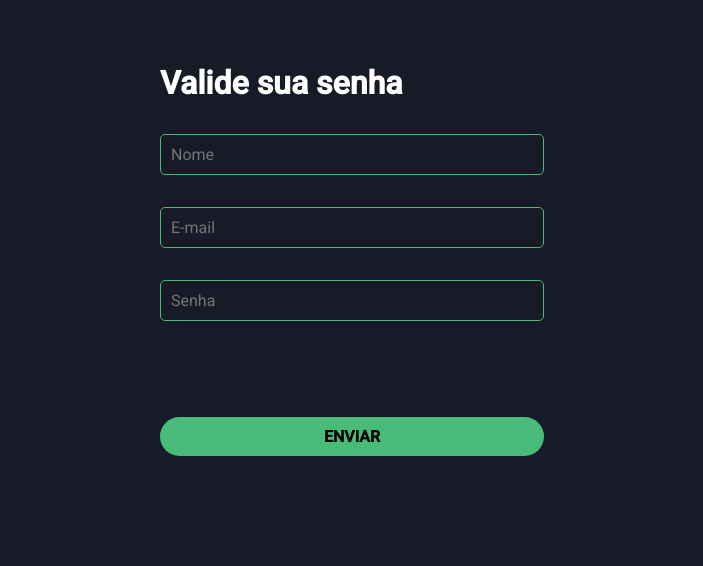
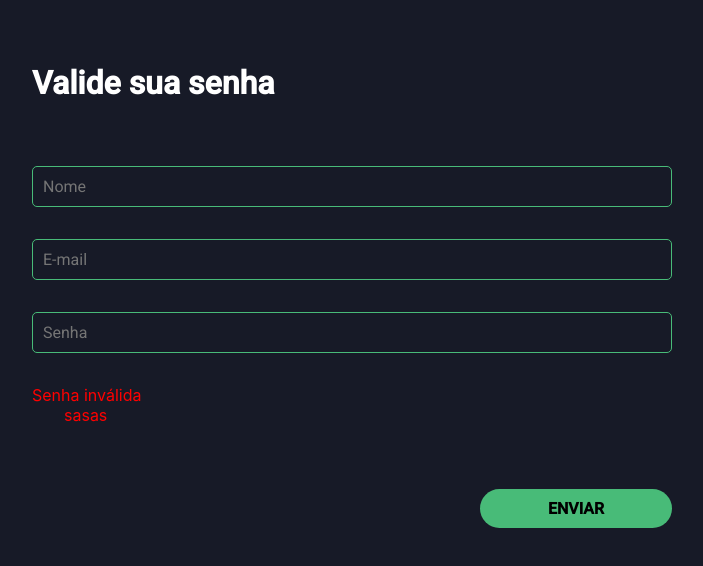
Before and after one commit to BrunoMMesquita/password-validator, a Next.js app: page / in a window 1280 px wide. Shown: the top 566 px of the page, without its empty margins (288-991 px from the left). Built offline with nearby package versions, Linux system fonts and the light colour scheme.

Commit message:
feat: add messages error

```diff
--- a/src/Presentation/pages/validation/index.tsx
+++ b/src/Presentation/pages/validation/index.tsx
@@ -1,14 +1,20 @@
-import { Input, Button } from "@/Presentation/components"
-import { Container, WrapperButton } from "./styled"
+import { Input, Button } from '@/Presentation/components'
+import { Container, WrapperButton, WrapperInputs, MessageError } from "./styled"
 
 export function ValidationPage(): React.ReactElement {
   return (
     <Container>
       <div>
         <h1>Valide sua senha</h1>
-        <Input placeholder='Nome' />
-        <Input placeholder='E-mail' />
-        <Input placeholder="Senha" type='password' />
+        <WrapperInputs>
+          <Input placeholder='Nome' />
+          <Input placeholder='E-mail' />
+          <Input placeholder="Senha" type='password' />
+        </WrapperInputs>
+        <MessageError>
+          <span>Senha inválida</span>
+          <p>sasas</p>
+        </MessageError>
         <WrapperButton>
           <Button text="Enviar" onClick={() => alert('sa')} />
         </WrapperButton>
--- a/src/Presentation/pages/validation/styled.ts
+++ b/src/Presentation/pages/validation/styled.ts
@@ -4,18 +4,57 @@ export const Container = styled.div`
   display: flex;
   justify-content: center;
   align-items: center;
+  flex-direction: column;
 
   > div {
     margin-top: 4rem;
-    width: 30%;
+    width: 50%;
+    display: flex;
+    flex-direction: column;
 
-    h1,
-    input{
-      margin-bottom: 2rem;
+    @media (max-width: 1080px) {
+      width: 70%;
+    }
+
+    @media (max-width: 800px) {
+      width: 90%;
+      justify-content: space-between;
     }
   }
 `;
 
+export const WrapperInputs = styled.div`
+  margin-top: 4rem;
+
+  input{
+    margin-bottom: 2rem;
+  }
+`;
+
+export const MessageError = styled.div`
+  span, p {
+    color: ${props => props.theme.colors.error};
+  }
+
+  p {
+    margin-left: 2rem;
+  }
+`
+
 export const WrapperButton = styled.div`
   margin-top: 4rem;
+  display: flex;
+  justify-content: flex-end;
+
+  button {
+    width: 12rem;
+  }
+
+  @media (max-width: 800px) {
+    margin-top: 8rem;
+
+    button {
+      width: 100%;
+    }
+  }
 `;
--- a/src/Presentation/styles/colors.ts
+++ b/src/Presentation/styles/colors.ts
@@ -1,4 +1,4 @@
 export const darkGray = '#171A27'
 export const white = '#fff'
 export const green = '#48bb78'
-export const red = '#9b2c2c'
+export const red = 'red'
```
